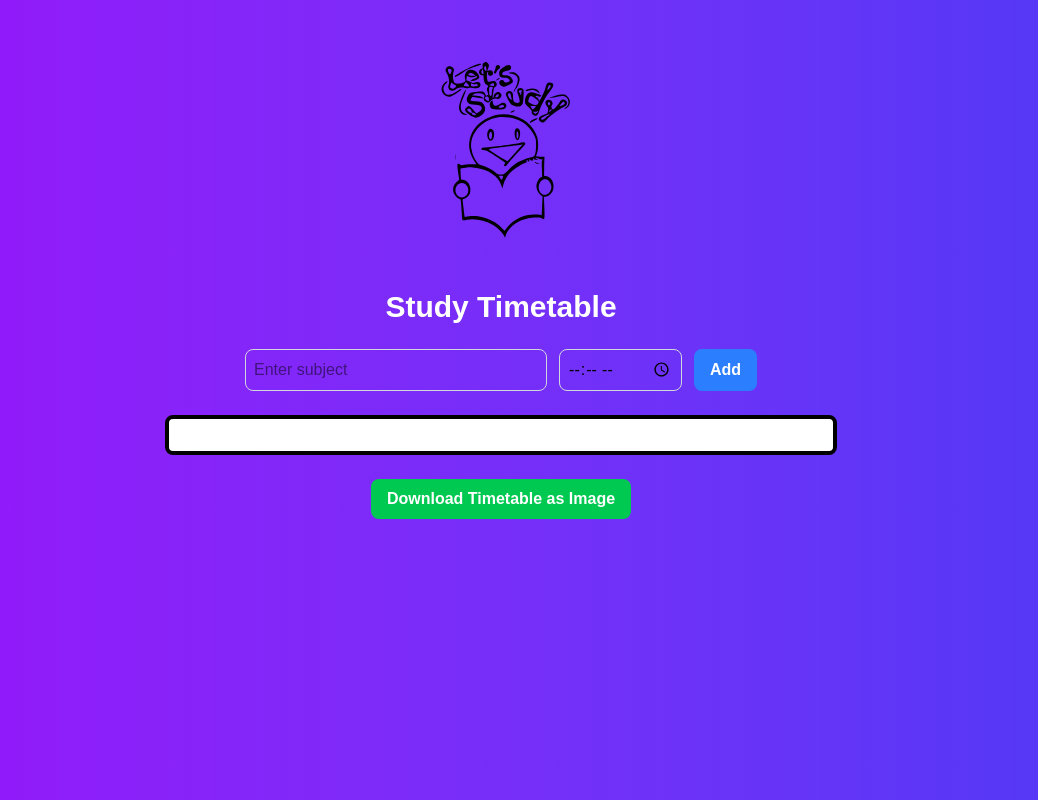
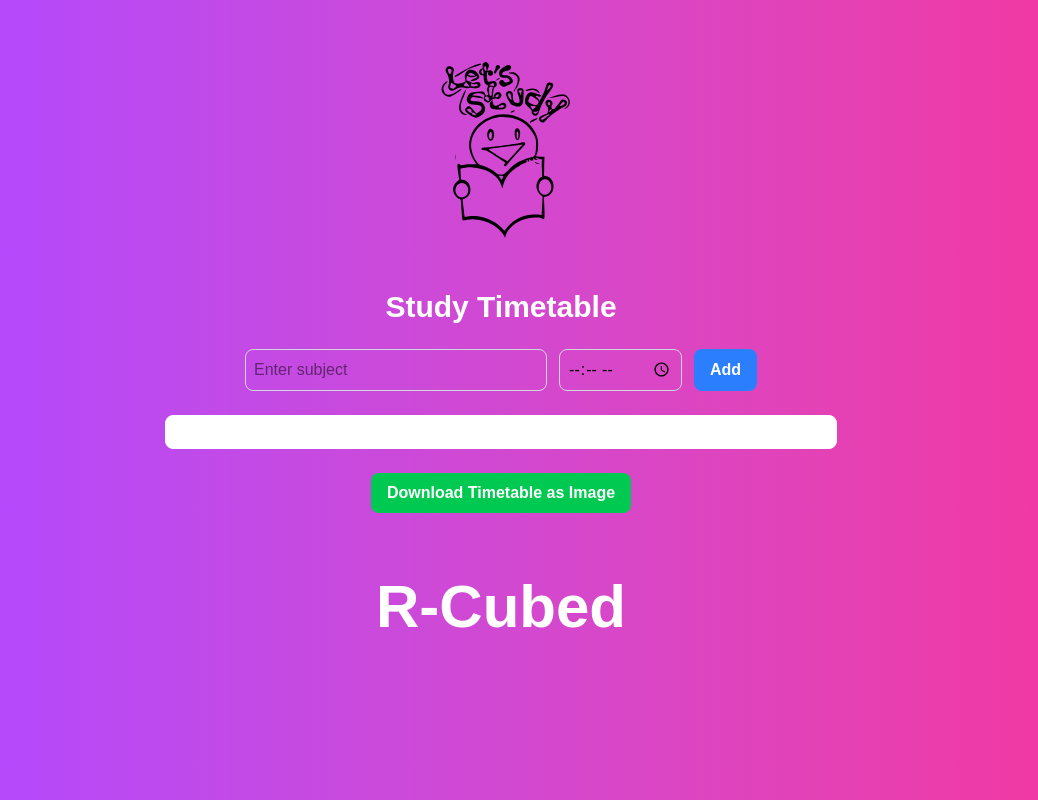
Before and after one commit to RR-Ralefaso/TimeTableBuilder, a Next.js app: page / in a window 1280 px wide. Shown: the whole page, without its empty margins (139-1177 px from the left). Built offline with nearby package versions, Linux system fonts and the light colour scheme.

Commit message:
made the boder a little smaller. made the background be a purple-pink gardient and my own logo

```diff
--- a/app/page.tsx
+++ b/app/page.tsx
@@ -53,7 +53,7 @@ export default function Home() {
   };
 
   return (
-    <div className="min-h-screen p-8 flex flex-col items-center bg-gradient-to-r from-purple-600 to-indigo-600 text-white">
+    <div className="min-h-screen p-8 flex flex-col items-center bg-gradient-to-r from-purple-500 to-pink-500 text-white">
       <header className="flex flex-col items-center mb-6">
         <Image
           src="/next.svg"
@@ -89,7 +89,7 @@ export default function Home() {
 
       <div
         ref={timetableRef}
-        className="grid grid-cols-1 sm:grid-cols-2 md:grid-cols-3 gap-4 w-full max-w-2xl border-4 border-black rounded-lg p-4 bg-white"
+        className="grid grid-cols-1 sm:grid-cols-2 md:grid-cols-3 gap-4 w-full max-w-2xl border border-white rounded-lg p-4 bg-white"
       >
         {entries.map(({ id, subject, startTime, endTime }) => (
           <div
@@ -116,6 +116,11 @@ export default function Home() {
       >
         Download Timetable as Image
       </button>
+
+      {/* Footer with R-Cubed logo */}
+      <footer className="mt-16">
+        <h1 className="text-6xl font-extrabold text-white">R-Cubed</h1>
+      </footer>
     </div>
   );
 }
```
